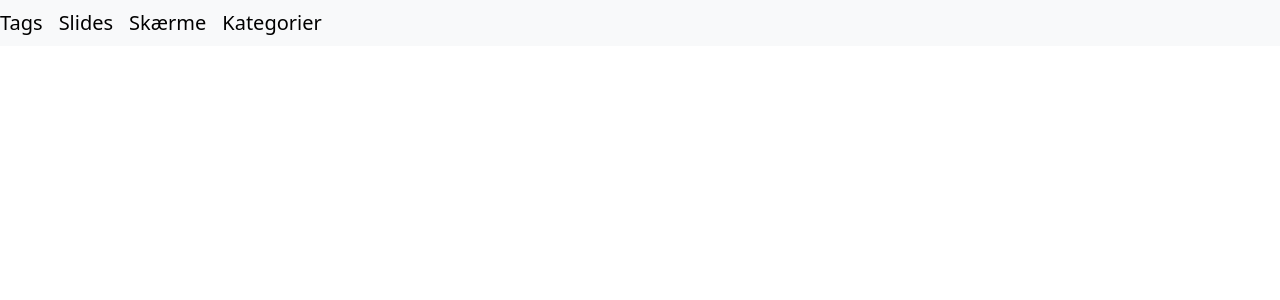
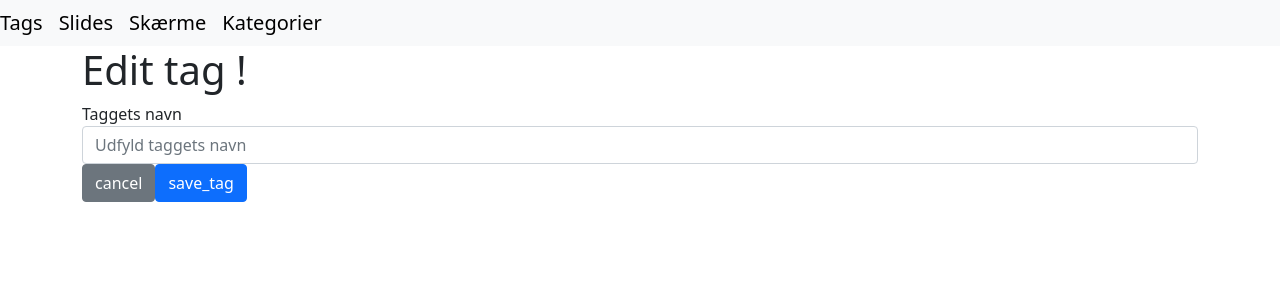
Before and after one commit to os2display/display-admin-client, a React (Create React App) app: page /tag/1 in a window 1280 px wide. Shown: the top 300 px of the page. Built offline with nearby package versions, Linux system fonts and the light colour scheme; no server answers.

Commit message:
AR-581: added edit tag page

```diff
--- a/src/app.jsx
+++ b/src/app.jsx
@@ -6,6 +6,7 @@ import Navbar from "./components/navbar/navbar";
 import ScreenList from "./components/screen-list/screen-list";
 import CategoryList from "./components/category-list/category-list";
 import SlidesList from "./components/slides-list/slides-list";
+import EditTag from "./components/edit-tag/edit-tag";
 import "./app.scss";
 
 /**
@@ -34,6 +35,7 @@ function App() {
           <Route path="/tags" component={TagList} />
           <Route path="/screens" component={ScreenList} />
           <Route path="/categories" component={CategoryList} />
+          <Route path="/tag/:id" component={EditTag} />
           <Route path="/slides" component={SlidesList} />
           <Redirect from="/" to="/tags" exact />
         </Switch>
--- /dev/null
+++ b/src/components/edit-tag/edit-tag.jsx
@@ -0,0 +1,87 @@
+import { React, useState, useEffect } from "react";
+import { useParams } from "react-router";
+import { Container, Form, Button } from "react-bootstrap";
+import { useHistory } from "react-router-dom";
+import { useIntl, FormattedMessage } from "react-intl";
+import FormInput from "../util/form-input";
+
+/**
+ * The edit tag component.
+ *
+ * @returns {object}
+ *   The edit tag page.
+ */
+function EditTag() {
+  const intl = useIntl();
+  const history = useHistory();
+  const { id } = useParams();
+  const [tag, setTag] = useState([]);
+  const [tagName, setTagName] = useState("");
+  const newTag = id === "new";
+  const validText = intl.formatMessage({ id: "valid_text_tag_name_input" });
+
+  /**
+   * Load content from fixture.
+   */
+  useEffect(() => {
+    // @TODO load real content.
+    if (!newTag) {
+      fetch("http://localhost:3000/fixtures/tags/tag.json")
+        .then((response) => response.json())
+        .then((jsonData) => {
+          setTag(jsonData.tag);
+          setTagName(jsonData.tag.name);
+        });
+    }
+  }, []);
+
+  /**
+   * @param newTagName
+   */
+  function handleInput(newTagName) {
+    setTagName(newTagName);
+  }
+
+  /**
+   * @param root0
+   * @param root0.target
+   */
+  function handleValidationMessage({ target }) {
+    const { message } = target.dataset;
+    target.setCustomValidity(message);
+  }
+
+  return (
+    <>
+      <Container>
+        <Form>
+          {newTag && <h1>create tag!</h1>}
+          {!newTag && <h1>Edit tag {tag.name}!</h1>}
+          <FormInput
+            name="tag_name"
+            type="text"
+            label="Taggets navn"
+            required
+            placeholder="Udfyld taggets navn"
+            value={tagName}
+            onChange={(e) => handleInput(e.currentTarget.value)}
+            data-message={validText}
+            onInvalid={handleValidationMessage}
+          />
+          <Button
+            variant="secondary"
+            type="button"
+            onClick={() => history.goBack()}
+          >
+            <FormattedMessage id="cancel" defaultMessage="cancel" />
+          </Button>
+          <Button variant="primary" type="submit">
+            <FormattedMessage id="save_tag" defaultMessage="save_tag" />
+          </Button>
+        </Form>
+      </Container>
+    </>
+  );
+}
+
+export default EditTag;
--- /dev/null
+++ b/src/components/util/form-input.jsx
@@ -0,0 +1,51 @@
+import React from "react";
+import PropTypes from "prop-types";
+
+/**
+ * An input for forms.
+ *
+ * @param {string} props
+ * the props.
+ * @param {string} props.name
+ * The name of the input
+ * @param {string} props.label
+ * The label for the input
+ * @param {string} props.helpText
+ * The helptext for the input, if it is needed.
+ * @param {boolean} props.required
+ * Whether the input is required.
+ * @returns {object}
+ * An input.
+ */
+function FormInput({ name, label, helpText, required, ...rest }) {
+  return (
+    <div className="form-group">
+      <label htmlFor={name}>{label}</label>
+      <input
+        {...rest}
+        name={name}
+        id={name}
+        required={required}
+        className="form-control"
+      />
+
+      {helpText && <small className="form-text">{helpText}</small>}
+    </div>
+  );
+}
+
+FormInput.defaultProps = {
+  helpText: "",
+  required: false,
+  rest: {},
+};
+
+FormInput.propTypes = {
+  name: PropTypes.string.isRequired,
+  label: PropTypes.string.isRequired,
+  helpText: PropTypes.string,
+  required: PropTypes.bool,
+  rest: PropTypes.arrayOf(),
+};
+
+export default FormInput;
```
